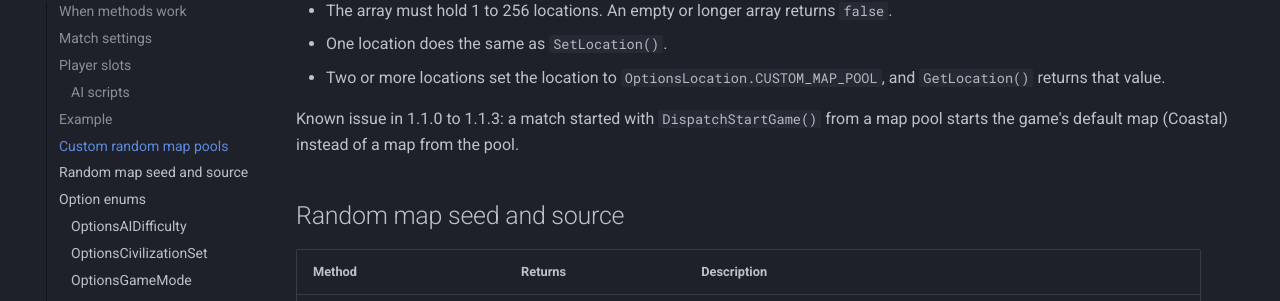
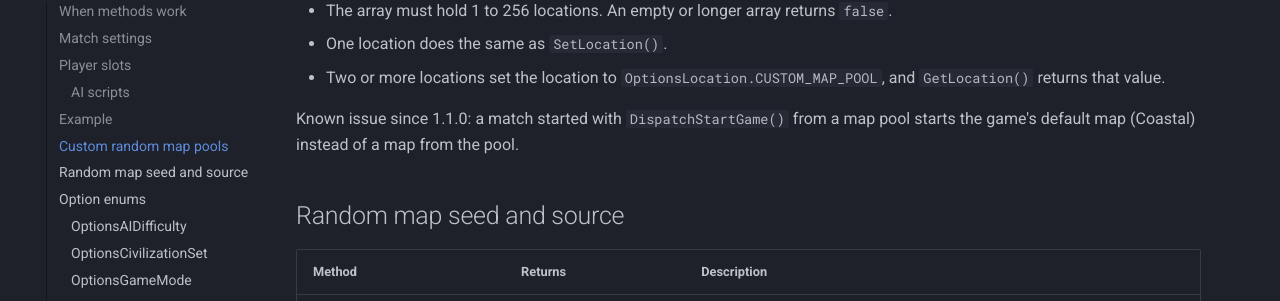
Before and after one commit to aoe2control/aoe2control.github.io, an MkDocs documentation site: the page built from docs/game-options.md, in a window 1280 px wide and 900 px high, scrolled down 5490 px. Shown: the part 151-452 px from the top of the window. Built offline with MkDocs 1.6.1 and Material for MkDocs 9.7.7, drawn with Linux system fonts in a browser that asks for light colours.

Commit message:
Launcher output shows v1.1.4; map pool issue still open
Co-Authored-By: Claude Opus 5.5 <noreply@anthropic.com>

```diff
--- a/docs/game-options.md
+++ b/docs/game-options.md
@@ -172,7 +172,7 @@ end
 - One location does the same as `SetLocation()`.
 - Two or more locations set the location to `OptionsLocation.CUSTOM_MAP_POOL`, and `GetLocation()` returns that value.
 
-Known issue in 1.1.0 to 1.1.3: a match started with `DispatchStartGame()` from a map pool starts the game's default map (Coastal) instead of a map from the pool.
+Known issue since 1.1.0: a match started with `DispatchStartGame()` from a map pool starts the game's default map (Coastal) instead of a map from the pool.
 
 ## Random map seed and source
 
```
Also changed, not shown: docs/headless-mode.md (+1 -1 lines).
